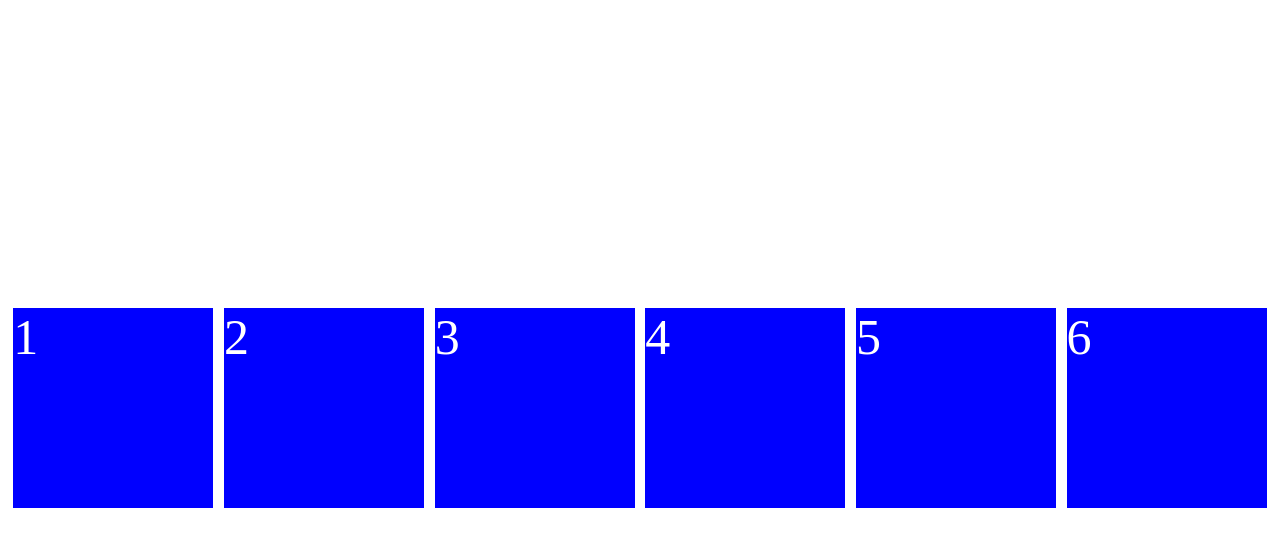
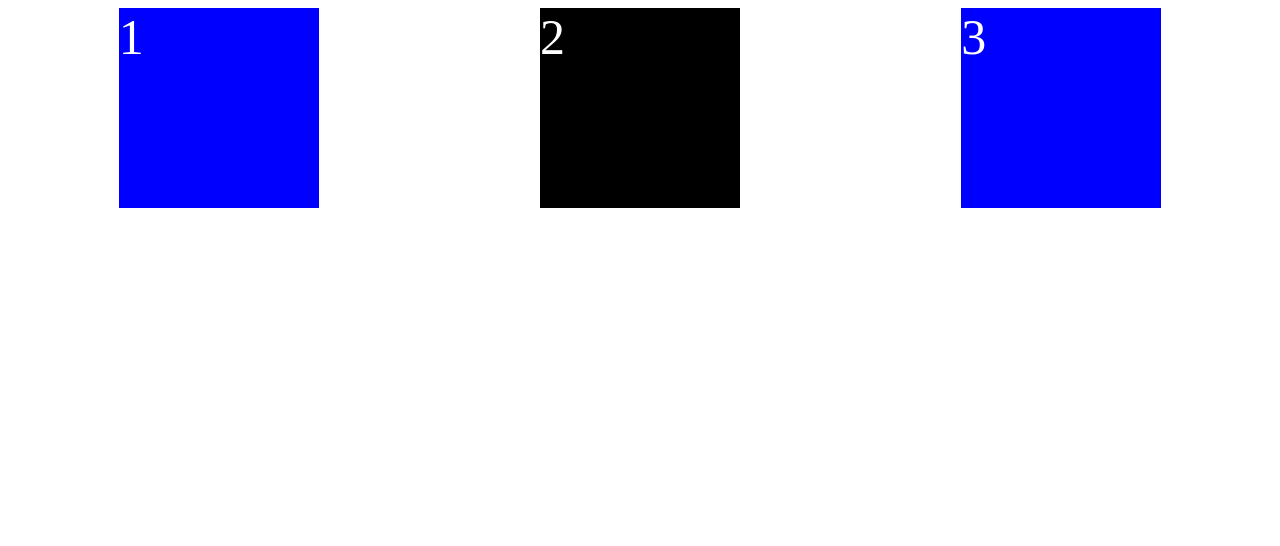
Before and after one commit to DoubleS-Lee/scss-masterclass, a plain HTML site: page index.html in a window 1280 px wide. Drawn offline with Linux system fonts and the light colour scheme.

Commit message:
1.6:flex-shrink

```diff
--- a/index.html
+++ b/index.html
@@ -11,9 +11,6 @@
         <div class='child'>1</div>
         <div class='child'>2</div>
         <div class='child'>3</div>
-        <div class='child'>4</div>
-        <div class='child'>5</div>
-        <div class='child'>6</div>
     </div>
 </body>
 </html>
--- a/styles.css
+++ b/styles.css
@@ -4,7 +4,6 @@
   justify-content: space-around;
   height: 100vh;
   flex-wrap: wrap;
-  align-content: space-around;
 }
 
 .child {
@@ -14,3 +13,12 @@
   color: white;
   font-size: 50px;
 }
+
+.child:nth-child(2) {
+  background: black;
+  flex-shrink: 2;
+}
+
+.child:nth-child(3) {
+  flex-shrink: 3;
+}
```
